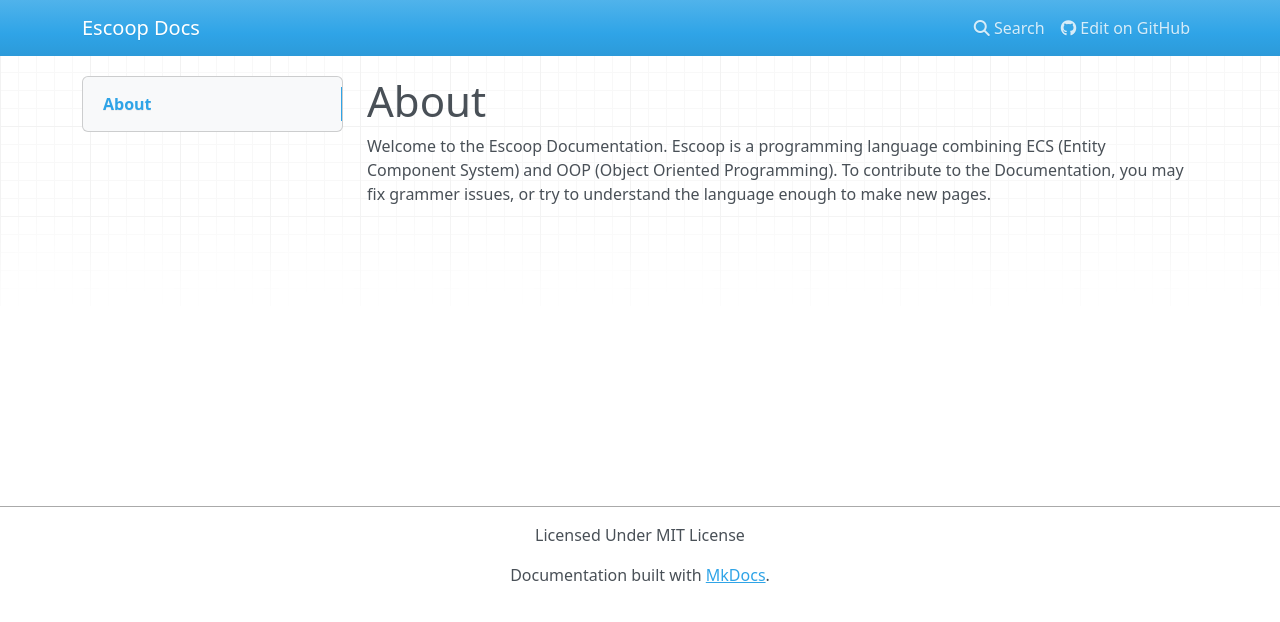
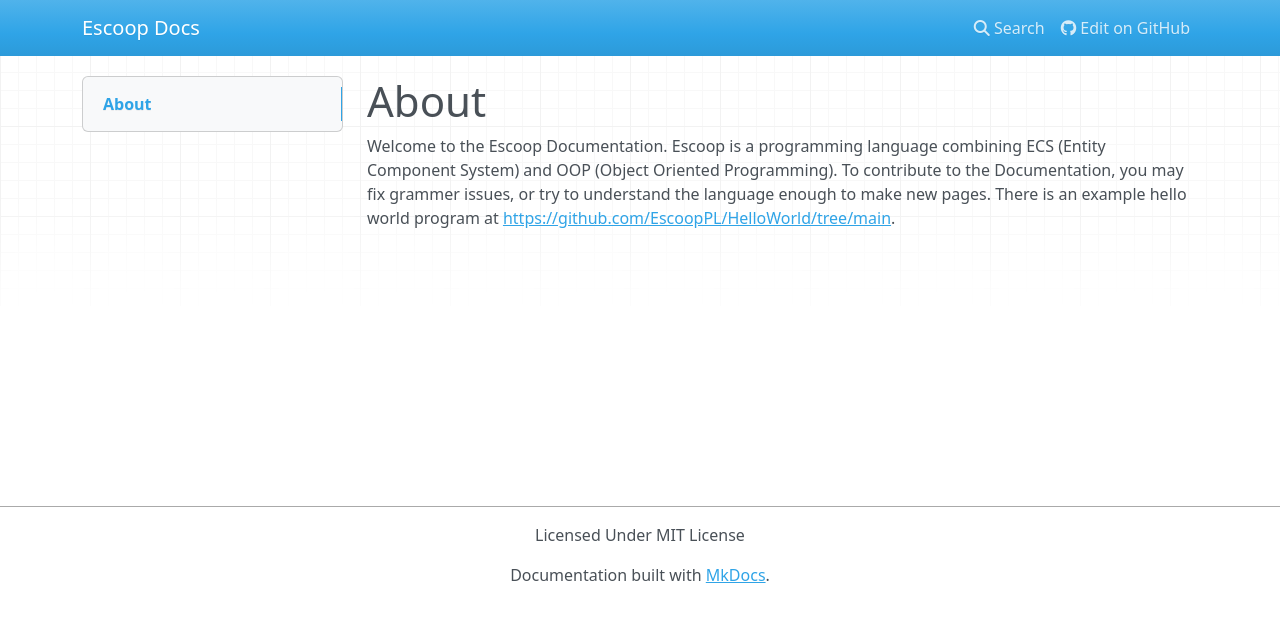
Before and after one commit to EscoopPL/Docs, an MkDocs documentation site: the page built from docs/index.md, in a window 1280 px wide. Shown: the top 622 px of the page. Built offline with MkDocs 1.6.1, drawn with Linux system fonts in a browser that asks for light colours; nearby versions of some CDN libraries.

Commit message:
Update example program

```diff
--- a/docs/index.md
+++ b/docs/index.md
@@ -1,3 +1,3 @@
 # About
 Welcome to the Escoop Documentation. Escoop is a programming language combining ECS (Entity Component System) and OOP (Object Oriented Programming).
-To contribute to the Documentation, you may fix grammer issues, or try to understand the language enough to make new pages.
+To contribute to the Documentation, you may fix grammer issues, or try to understand the language enough to make new pages. There is an example hello world program at [https://github.com/EscoopPL/HelloWorld/tree/main](https://github.com/EscoopPL/HelloWorld/tree/main).
```
